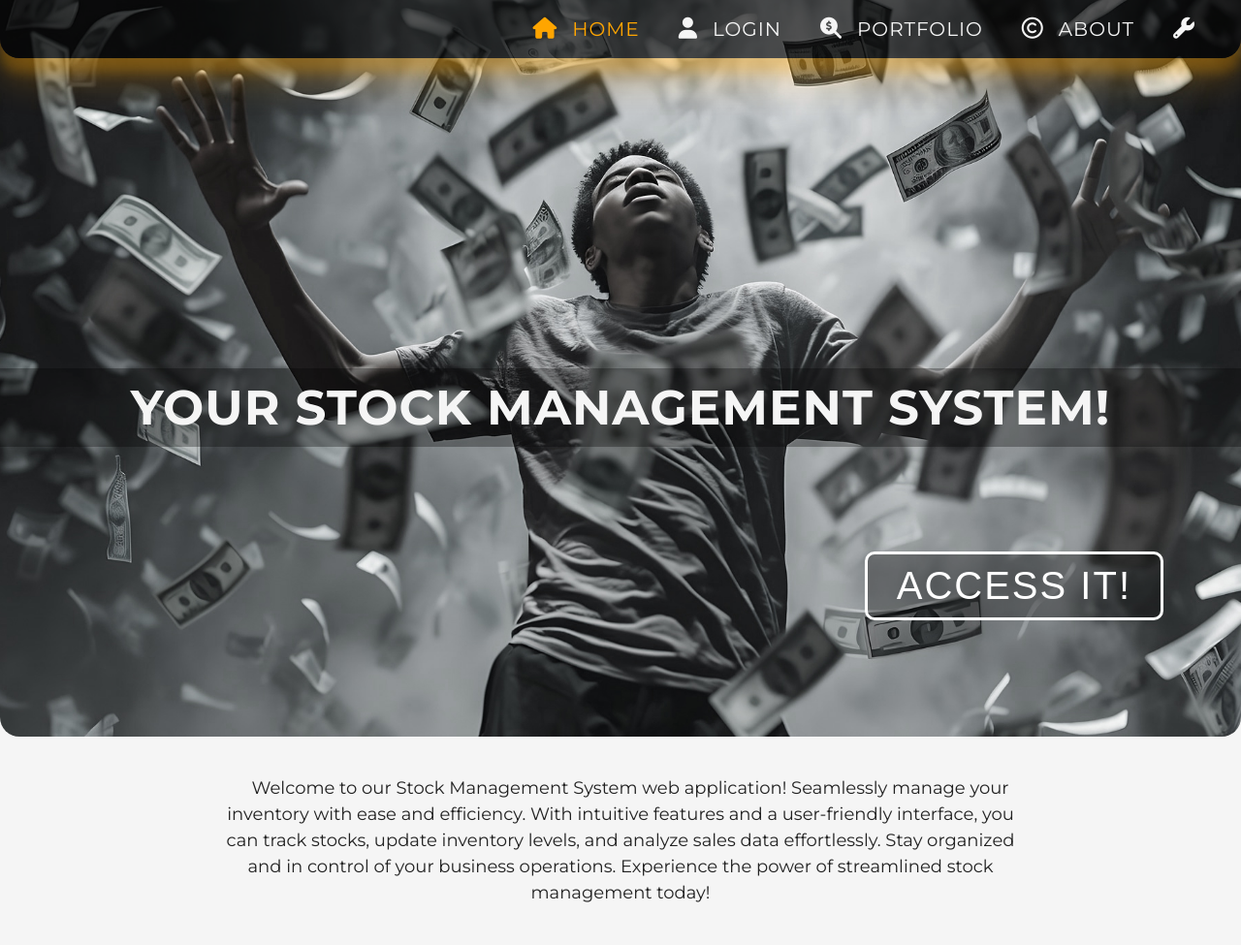
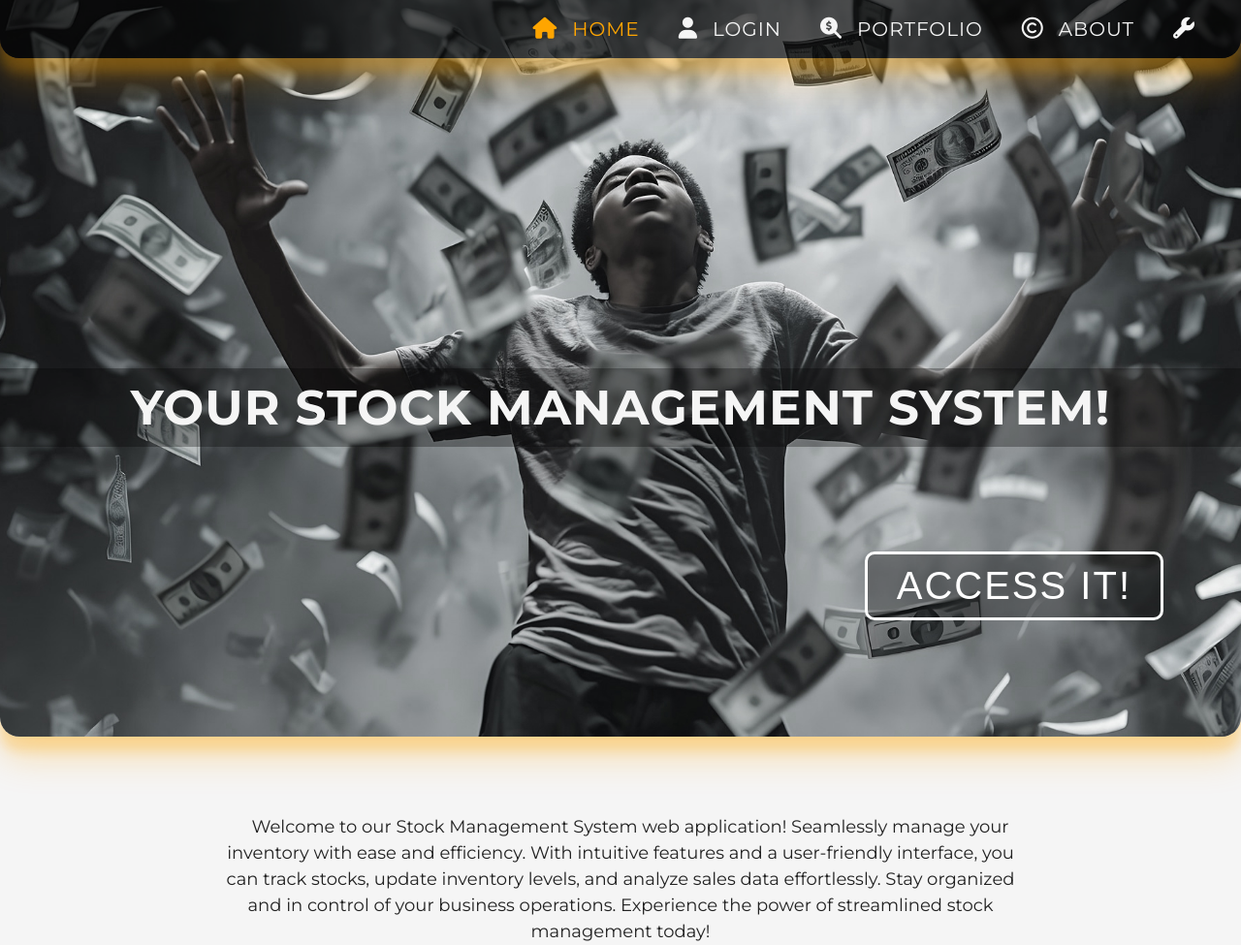
Before and after one commit to MMadejsza/Architecture_and_Design-_CW_-Java-Javalin-JS, a plain HTML site: page Java/resources/public/index.html in a window 1280 px wide. Shown: the whole page at 97% size. Drawn offline with Linux system fonts and the light colour scheme.

Commit message:
home header shadow corrected

```diff
--- a/Java/resources/public/css/style.css
+++ b/Java/resources/public/css/style.css
@@ -145,6 +145,7 @@ header {
 
 	border-bottom-left-radius: var(--bRadius);
 	border-bottom-right-radius: var(--bRadius);
+	box-shadow: var(--activeBoxShadow);
 }
 header > * {
 	position: absolute;
@@ -182,7 +183,7 @@ button:hover {
 section {
 	max-width: 1560px;
 	width: 65%;
-	margin: 4rem auto 0;
+	margin: 10vh auto 0;
 }
 section p {
 	font-size: 1.8rem;
```
